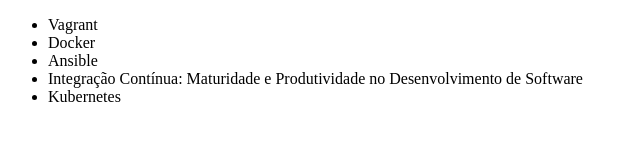
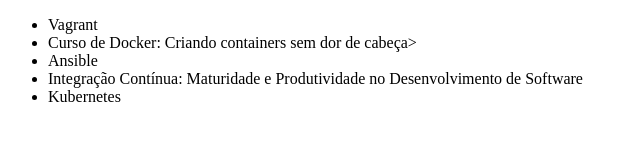
Before and after one commit to felipeprad0-dev/alura-git, a plain HTML site: page index.html in a window 1280 px wide. Shown: the whole page, without its empty margins (0-640 px from the left). Drawn offline with Linux system fonts and the light colour scheme.

Commit message:
Atualizando nome do curso de Docker

```diff
--- a/index.html
+++ b/index.html
@@ -7,7 +7,7 @@
 <body>
     <ul>
         <li>Vagrant</li>
-        <li>Docker</li>
+        <li>Curso de Docker: Criando containers sem dor de cabeça></li>
         <li>Ansible</li>
         <li>Integração Contínua: Maturidade e Produtividade no Desenvolvimento de Software</li>
         <li>Kubernetes</li>
```
